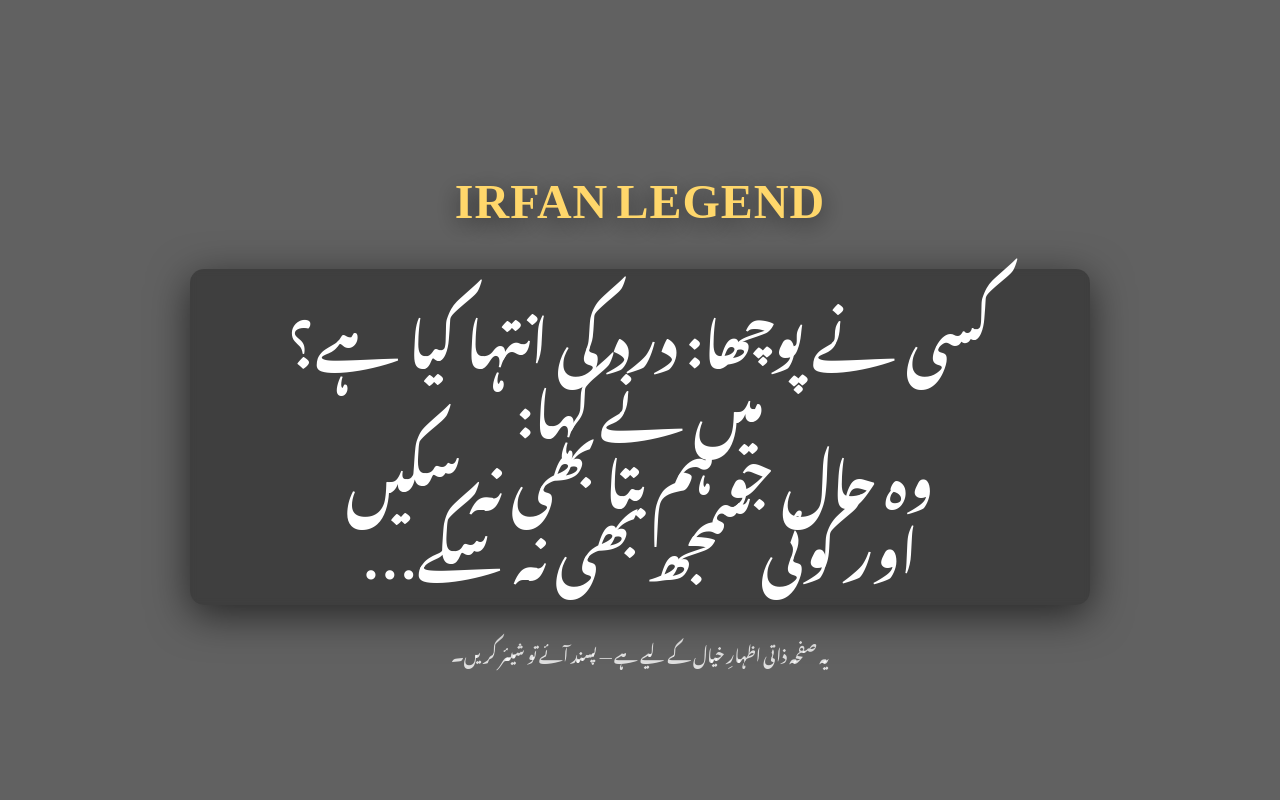
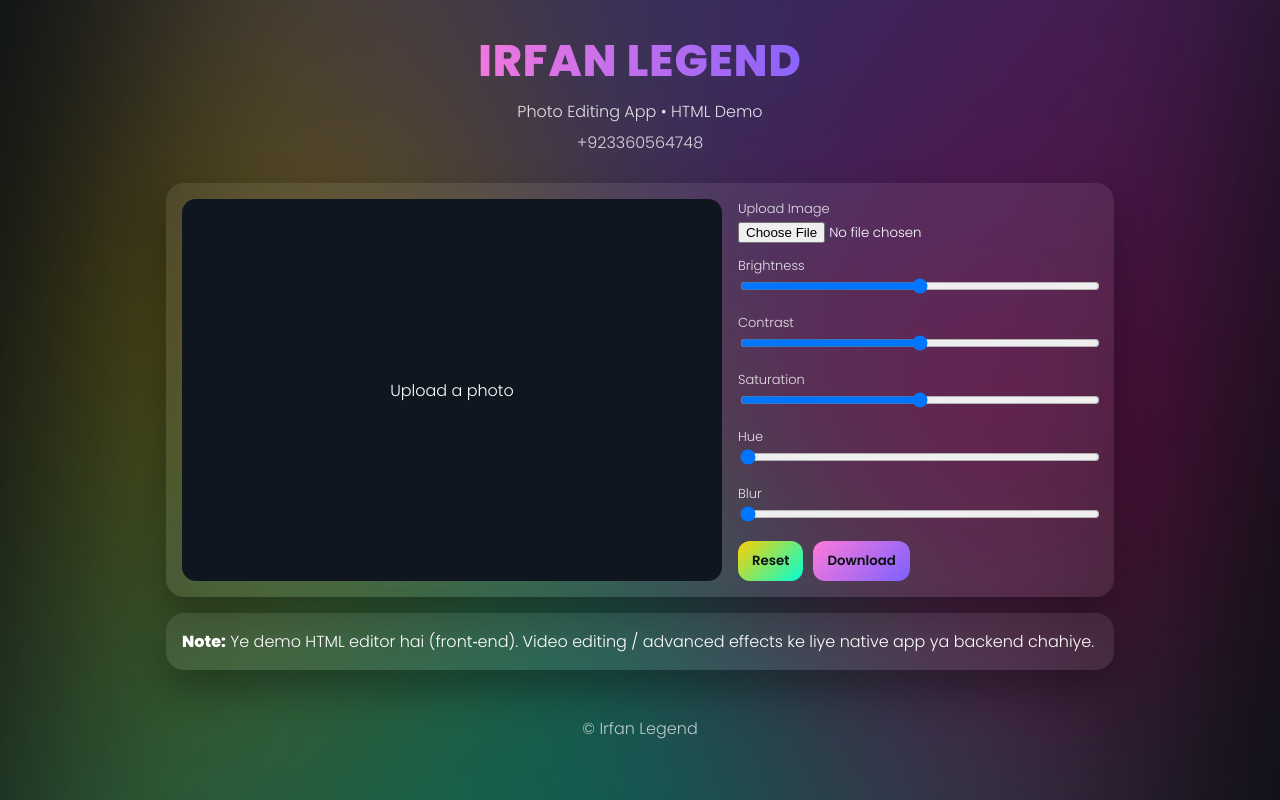
Before and after one commit to irfanirfanblouch948-spec/Photo-editing, a plain HTML site: page index.html in a window 1280 px wide. Drawn offline with Linux system fonts and the light colour scheme.

Commit message:
Add files via upload

```diff
--- a/index.html
+++ b/index.html
@@ -1,102 +1,82 @@
-<!DOCTYPE html>
-<html lang="ur" dir="rtl">
+<!DOCTYPE html><html lang="en">
 <head>
-<meta charset="utf-8" />
-<meta name="viewport" content="width=device-width,initial-scale=1" />
-<title>IRFAN LEGEND — Poetry</title>
+<meta charset="UTF-8" />
+<meta name="viewport" content="width=device-width, initial-scale=1.0" />
+<title>IRFAN LEGEND • Photo Editor</title>
+<link href="https://fonts.googleapis.com/css2?family=Poppins:wght@300;600;800&display=swap" rel="stylesheet">
 <style>
-  /* basic reset */
-  *{box-sizing:border-box;margin:0;padding:0}
-  html,body{height:100%}
+:root{
+  --g1:#ff0080; --g2:#00ffd5; --g3:#ffd000; --g4:#7b61ff;
+}
+*{box-sizing:border-box;font-family:Poppins,system-ui,-apple-system}
+body{
+  margin:0; min-height:100vh; color:#fff; background:#0b0f14; overflow-x:hidden;
+}
+/* animated lights */
+.lights::before{
+  content:""; position:fixed; inset:-20%; z-index:-1;
+  background:conic-gradient(from 0deg,var(--g1),var(--g2),var(--g3),var(--g4),var(--g1));
+  filter:blur(120px); animation:spin 18s linear infinite; opacity:.35;
+}
+@keyframes spin{to{transform:rotate(360deg)}}header{ padding:28px 16px 12px; text-align:center; } .title{ font-size:clamp(28px,6vw,44px); font-weight:800; letter-spacing:1px; background:linear-gradient(90deg,#ffd000,#ff7ad9,#7b61ff,#00ffd5); -webkit-background-clip:text; background-clip:text; color:transparent; animation:shine 6s linear infinite; } @keyframes shine{to{background-position:400% 0}} .subtitle{opacity:.85; margin-top:6px} .phone{margin-top:6px; opacity:.8}
 
-  /* background: اگر آپ نے اپنا background.jpg فائل رکھی ہے تو وہ لوڈ ہو گا.
-     ورنہ نیچے والی url کو ہٹا کر اپنی image کا نام رکھ دیں یا base64 استعمال کریں */
-  body{
-    background: url('background.jpg') center/cover no-repeat fixed;
-    /* اگر آپ base64 بیک گراؤنڈ استعمال کر رہے ہیں تو یہاں پر اُس کا data-url رکھیں */
-    font-family: "Noto Nastaliq Urdu", "Jameel Noori Nastaleeq", serif;
-    color: #fff;
-    display:flex;
-    align-items:center;
-    justify-content:center;
-    padding:24px;
-  }
+.container{max-width:980px; margin:0 auto; padding:16px} .card{ background:rgba(255,255,255,.08); backdrop-filter:blur(10px); border-radius:18px; box-shadow:0 20px 40px rgba(0,0,0,.35); padding:16px; margin-bottom:16px } .grid{display:grid; grid-template-columns:1fr; gap:16px} @media(min-width:768px){.grid{grid-template-columns:1.2fr .8fr}}
 
-  /* ایک تاریک overlay تاکہ شاعری واضح دکھے */
-  .overlay{
-    background: linear-gradient(rgba(0,0,0,0.62), rgba(0,0,0,0.62));
-    position: absolute;
-    inset:0;
-    z-index:0;
-  }
+.preview{ display:flex; align-items:center; justify-content:center; min-height:280px; border-radius:14px; background:#0f1620; overflow:hidden } .preview img{max-width:100%; max-height:100%; display:block}
 
-  .card{
-    position:relative;
-    z-index:1;
-    max-width:1100px;
-    width:100%;
-    padding:40px;
-    display:flex;
-    flex-direction:column;
-    align-items:center;
-    gap:22px;
-  }
+.controls label{display:block; font-size:13px; opacity:.85} .controls input[type=range]{width:100%} .controls .row{margin-bottom:12px} .buttons{display:flex; gap:10px; flex-wrap:wrap} button{ border:0; padding:10px 14px; border-radius:12px; cursor:pointer; color:#0b0f14; background:linear-gradient(135deg,#ffd000,#00ffd5); font-weight:600 } button.alt{background:linear-gradient(135deg,#ff7ad9,#7b61ff)} footer{text-align:center; opacity:.7; padding:14px} </style>
 
-  /* نام */
-  .name{
-    font-size: clamp(28px, 4.5vw, 48px); /* responsive */
-    color:#ffd76b;
-    letter-spacing:1px;
-    font-weight:800;
-    text-shadow: 0 6px 24px rgba(0,0,0,0.6);
-  }
+</head>
+<body class="lights">
+<header>
+  <div class="title">IRFAN LEGEND</div>
+  <div class="subtitle">Photo Editing App • HTML Demo</div>
+  <div class="phone">+923360564748</div>
+</header><div class="container">
+  <div class="card grid">
+    <div class="preview" id="preview"><span>Upload a photo</span></div>
+    <div class="controls">
+      <div class="row"><label>Upload Image</label><input type="file" id="file" accept="image/*"></div>
+      <div class="row"><label>Brightness</label><input type="range" id="bright" min="50" max="150" value="100"></div>
+      <div class="row"><label>Contrast</label><input type="range" id="cont" min="50" max="150" value="100"></div>
+      <div class="row"><label>Saturation</label><input type="range" id="sat" min="0" max="200" value="100"></div>
+      <div class="row"><label>Hue</label><input type="range" id="hue" min="0" max="360" value="0"></div>
+      <div class="row"><label>Blur</label><input type="range" id="blur" min="0" max="10" value="0"></div>
+      <div class="buttons">
+        <button onclick="resetFx()">Reset</button>
+        <button class="alt" onclick="downloadImg()">Download</button>
+      </div>
+    </div>
+  </div>  <div class="card">
+    <b>Note:</b> Ye demo HTML editor hai (front‑end). Video editing / advanced effects ke liye native app ya backend chahiye.
+  </div>
+</div><footer>© Irfan Legend</footer><script>
+let img;
+const preview = document.getElementById('preview');
+const f = id=>document.getElementById(id);
 
-  /* شاعری — یہاں سب سے بڑا سٹائل */
-  .poem{
-    width:100%;
-    max-width:900px;
-    background: rgba(0,0,0,0.35);
-    padding: 28px 30px;
-    border-radius: 14px;
-    text-align:center;
-    font-size: clamp(28px, 6.5vw, 56px); /* بہت بڑی اور responsive */
-    line-height: 1.25;
-    color: #fff;
-    font-weight:600;
-    box-shadow: 0 10px 40px rgba(0,0,0,0.6);
-    backdrop-filter: blur(3px);
-  }
+function apply(){
+  if(!img) return;
+  const filter = `brightness(${f('bright').value}%) contrast(${f('cont').value}%) saturate(${f('sat').value}%) hue-rotate(${f('hue').value}deg) blur(${f('blur').value}px)`;
+  img.style.filter = filter;
+}
+['bright','cont','sat','hue','blur'].forEach(id=>f(id).addEventListener('input',apply));
 
-  /* چھوٹے نوٹس */
-  .note{
-    font-size: clamp(12px, 2.2vw, 16px);
-    color: rgba(255,255,255,0.8);
-    margin-top:6px;
-  }
+f('file').addEventListener('change',e=>{
+  const file=e.target.files[0]; if(!file) return;
+  const url=URL.createObjectURL(file);
+  preview.innerHTML=''; img=new Image(); img.src=url; preview.appendChild(img);
+  img.onload=apply;
+});
 
-  /* responsive adjustments */
-  @media (max-width:520px){
-    .card{padding:20px; gap:14px}
-    .poem{padding:20px;border-radius:10px;line-height:1.2}
-  }
-</style>
-</head>
-<body>
+function resetFx(){['bright','cont','sat','hue','blur'].forEach((id,i)=>{f(id).value=[100,100,100,0,0][i]}); apply();}
 
-  <div class="overlay" aria-hidden="true"></div>
-
-  <main class="card" role="main" aria-label="Poetry">
-    <div class="name">IRFAN LEGEND</div>
-
-    <div class="poem">
-      کسی نے پوچھا: درد کی انتہا کیا ہے؟<br>
-      میں نے کہا:<br>
-      وہ حال جو ہم بتا بھی نہ سکیں<br>
-      اور کوئی سمجھ بھی نہ سکے…
-    </div>
-
-    <div class="note">یہ صفحہ ذاتی اظہارِ خیال کے لیے ہے — پسند آئے تو شیئر کریں۔</div>
-  </main>
-
-</body>
+function downloadImg(){
+  if(!img) return alert('Upload image first');
+  const c=document.createElement('canvas'); const ctx=c.getContext('2d');
+  c.width=img.naturalWidth; c.height=img.naturalHeight;
+  ctx.filter=img.style.filter||'none'; ctx.drawImage(img,0,0);
+  const a=document.createElement('a'); a.download='irfan-legend-edit.png'; a.href=c.toDataURL('image/png'); a.click();
+}
+</script></body>
 </html>
```
